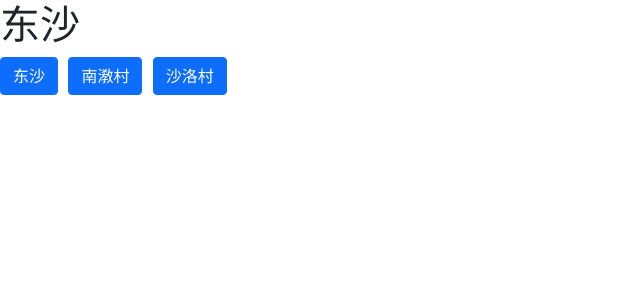
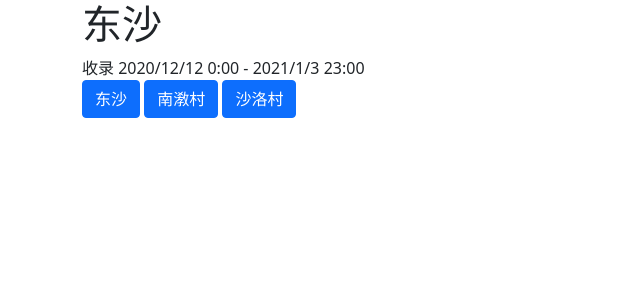
Before and after one commit to YLin-Z/CXC, a Flask app: page / in a window 1280 px wide. Shown: the top 300 px of the page, without its empty margins (0-640 px from the left). Run offline with Flask 2, Linux system fonts and the light colour scheme; some libraries are stand-ins or nearby versions.

Commit message:
update index.html time

```diff
--- a/templates/index.html
+++ b/templates/index.html
@@ -6,9 +6,8 @@
     <link href="../static/css/bootstrap.min.css" type="text/css" rel="stylesheet">
 </head>
 <body>
-    <div class="container"></div>
-    <h1>
-        东沙
+    <div class="container" style="left: 20%;">
+        <h1>东沙</h1> 收录 2020/12/12 0:00 - 2021/1/3 23:00
         <br>
         <a href="/dongsha?time=2020/12/24 6:00" style="text-decoration:none">
             <span class="btn btn-primary">东沙</span>
@@ -19,7 +18,7 @@
         <a href="">
             <span class="btn btn-primary">沙洛村</span>
         </a>
-    </h1>
+    </div>
 <!--   <a href="/dongsha?time=2020/12/24 6:00">东沙</a>-->
 </body>
 </html>
```
Also changed, not shown: data_update_readme.md (+1 -0 lines).
